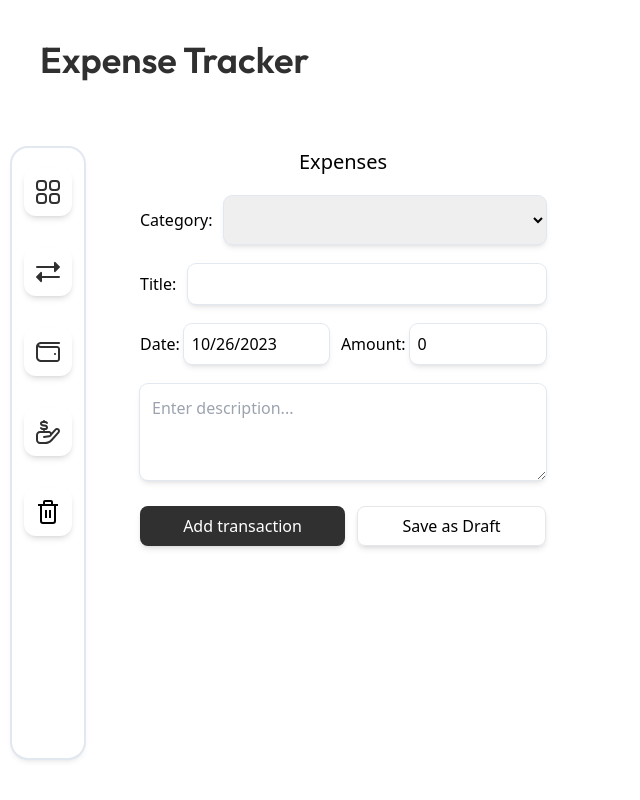
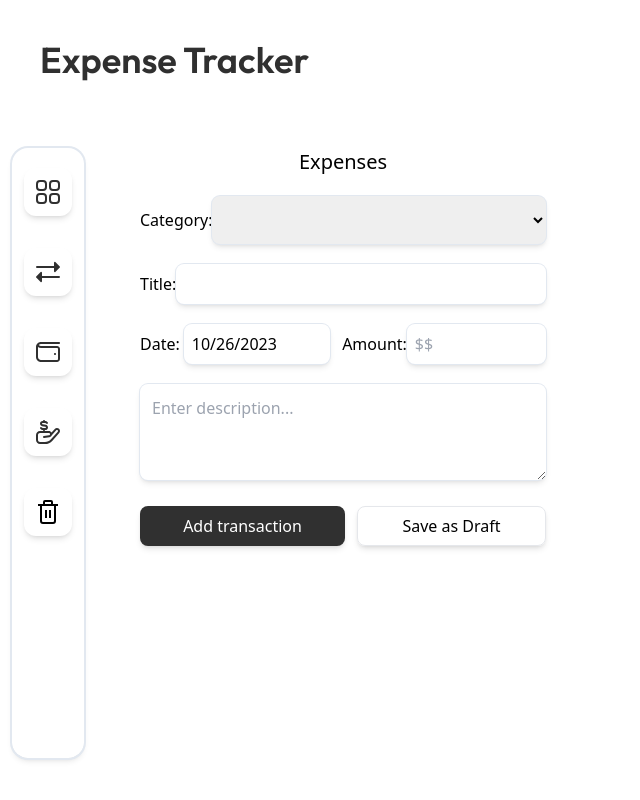
Before and after one commit to reyuer10/react-expense-tracker, a React (Vite) app: page /expenses-entry in a window 1280 px wide. Shown: the whole page, without its empty margins (0-640 px from the left). Built offline with nearby package versions, Linux system fonts and the light colour scheme.

Commit message:
commit changes at 11:11PM

```diff
--- a/src/App.jsx
+++ b/src/App.jsx
@@ -22,7 +22,7 @@ export default function App() {
       <Header />
       <Routes>
         <Route element={<RootLayout />}>
-        <Route path="/" element={<DashBoard />} />
+          <Route path="*" element={<DashBoard />} />
           <Route path="/transactions" element={<Transactions />} />
           <Route path="/expenses" element={<Expenses />} />
           <Route path="/income" element={<Income />} />
--- /dev/null
+++ b/src/pages/button/BudgetButton.jsx
@@ -0,0 +1,22 @@
+import React from "react";
+import { Link } from "react-router-dom";
+
+export default function BudgetButton() {
+  return (
+    <>
+      <Link to="/" className="flex  shadow-md px-4 py-2 rounded-lg font-medium text-md space-x-2 hover:bg-slate-50">
+        <svg
+          id="Layer_1"
+          height="24"
+          viewBox="0 0 24 24"
+          width="24"
+          xmlns="http://www.w3.org/2000/svg"
+          data-name="Layer 1"
+        >
+          <path d="m18 24h-12a5.006 5.006 0 0 1 -5-5v-14a5.006 5.006 0 0 1 5-5h12a5.006 5.006 0 0 1 5 5v14a5.006 5.006 0 0 1 -5 5zm-12-22a3 3 0 0 0 -3 3v14a3 3 0 0 0 3 3h12a3 3 0 0 0 3-3v-14a3 3 0 0 0 -3-3zm10 8h-8a3 3 0 0 1 0-6h8a3 3 0 0 1 0 6zm-8-4a1 1 0 0 0 0 2h8a1 1 0 0 0 0-2zm-2 7a1 1 0 1 0 1 1 1 1 0 0 0 -1-1zm4 0a1 1 0 1 0 1 1 1 1 0 0 0 -1-1zm4 0a1 1 0 1 0 1 1 1 1 0 0 0 -1-1zm-8 4a1 1 0 1 0 1 1 1 1 0 0 0 -1-1zm4 0a1 1 0 1 0 1 1 1 1 0 0 0 -1-1zm8-4a1 1 0 1 0 1 1 1 1 0 0 0 -1-1zm1 5a1 1 0 0 0 -1-1h-4a1 1 0 0 0 0 2h4a1 1 0 0 0 1-1z" />
+        </svg>
+        <p>Budget Management</p>
+      </Link >
+    </>
+  );
+}
--- a/src/pages/button/DraftButton.jsx
+++ b/src/pages/button/DraftButton.jsx
@@ -1,9 +1,13 @@
 import React from "react";
+import { Link } from "react-router-dom";
 
 export default function DraftButton() {
   return (
     <>
-   <button className="flex  shadow-md px-4 py-2 rounded-lg font-medium text-md space-x-2 hover:bg-slate-50">
+      <Link
+        to="/draft"
+        className="flex  shadow-md px-4 py-2 rounded-lg font-medium text-md space-x-2 hover:bg-slate-50"
+      >
         <svg
           id="Layer_1"
           height="20"
@@ -15,7 +19,7 @@ export default function DraftButton() {
           <path d="m17 14a1 1 0 0 1 -1 1h-8a1 1 0 0 1 0-2h8a1 1 0 0 1 1 1zm-4 3h-5a1 1 0 0 0 0 2h5a1 1 0 0 0 0-2zm9-6.515v8.515a5.006 5.006 0 0 1 -5 5h-10a5.006 5.006 0 0 1 -5-5v-14a5.006 5.006 0 0 1 5-5h4.515a6.958 6.958 0 0 1 4.95 2.05l3.484 3.486a6.951 6.951 0 0 1 2.051 4.949zm-6.949-7.021a5.01 5.01 0 0 0 -1.051-.78v4.316a1 1 0 0 0 1 1h4.316a4.983 4.983 0 0 0 -.781-1.05zm4.949 7.021c0-.165-.032-.323-.047-.485h-4.953a3 3 0 0 1 -3-3v-4.953c-.162-.015-.321-.047-.485-.047h-4.515a3 3 0 0 0 -3 3v14a3 3 0 0 0 3 3h10a3 3 0 0 0 3-3z" />
         </svg>
         <p>Draft</p>
-   </button>
+      </Link>
     </>
   );
 }
--- a/src/pages/dashboard/DashBoard.jsx
+++ b/src/pages/dashboard/DashBoard.jsx
@@ -18,7 +18,13 @@ import { useDispatch, useSelector } from "react-redux";
 import { close_modal, open_modal } from "../../features/transactionSlice";
 import ExpensesEntry from "../entry/ExpensesEntry";
 import IncomeEntry from "../entry/IncomeEntry";
+
+import { Route, Routes } from "react-router-dom";
+
+import BudgetButton from "../button/BudgetButton";
 import DraftButton from "../button/DraftButton";
+
+import Draft from "./Draft";
 import BudgetManagement from "./BudgetManagement";
 
 export default function DashBoard() {
@@ -51,6 +57,7 @@ export default function DashBoard() {
           <p className="text-2xl font-semibold">DashBoard</p>
         </div>
         <div className="flex space-x-3">
+          <BudgetButton />
           <DraftButton />
           <TransactionButton handleOpenModal={handleOpenModal} />
         </div>
@@ -65,7 +72,10 @@ export default function DashBoard() {
           ))}
         </div>
         <div>
-          <BudgetManagement />
+          <Routes>
+            <Route path="/" element={<BudgetManagement />} />
+            <Route path="/draft" element={<Draft />} />
+          </Routes>
         </div>
       </div>
       {modalTransactions && (
--- /dev/null
+++ b/src/pages/dashboard/Draft.jsx
@@ -0,0 +1,9 @@
+import React from "react";
+
+export default function Draft() {
+  return (
+    <div className="shadow-md mx-3 p-3 rounded-[40px] w-[580px] h-[calc(100vh-290px)] ring-2 ring-slate-200">
+      Draft
+    </div>
+  );
+}
--- a/src/pages/entry/ExpensesEntry.jsx
+++ b/src/pages/entry/ExpensesEntry.jsx
@@ -8,13 +8,21 @@ import DatePicker from "react-datepicker";
 import "react-datepicker/dist/react-datepicker.css";
 import { expCategory } from "./category-expense/expCategory";
 
+import { useForm } from "react-hook-form";
+
 export default function ExpensesEntry({ isClose, closeExpense }) {
+  const {
+    register,
+    handleSubmit,
+    getValues,
+    formState: { errors },
+  } = useForm();
   const dispatch = useDispatch();
 
   const [expenseTitle, setExpenseTitle] = useState("");
   const [expenseDescription, setExpenseDescription] = useState("");
-  const [expenseAmount, setExpenseAmount] = useState(0);
-  const [expenseCategory, setExpenseCategory] = useState("");
+  // const [expenseAmount, setExpenseAmount] = useState(0);
+  // const [expenseCategory, setExpenseCategory] = useState("");
   const [expenseDate, setExpenseDate] = useState(new Date());
 
   const handleAddExpenseEntry = () => {
@@ -23,11 +31,15 @@ export default function ExpensesEntry({ isClose, closeExpense }) {
       day: "numeric",
     });
 
+    const expensesCategory = getValues("expensesCategory");
+    const expensesTitle = getValues("expensesTitle");
+    const expensesAmount = getValues("expensesAmount");
+
     dispatch(
       expense_transaction({
-        eCategory: expenseCategory,
-        eTitle: expenseTitle,
-        eAmount: expenseAmount,
+        eCategory: expensesCategory,
+        eTitle: expensesTitle,
+        eAmount: expensesAmount,
         eDescription: expenseDescription,
         eDate: formattedDate,
       })
@@ -38,18 +50,33 @@ export default function ExpensesEntry({ isClose, closeExpense }) {
     closeExpense();
   };
 
+  const isPositive = (value) => {
+    return parseFloat(value) >= 0;
+  };
+
   return (
-    <div className="py-7 px-8 space-y-5 w-[470px]">
+    <form
+      onSubmit={handleSubmit(handleAddExpenseEntry)}
+      className="py-7 px-8 space-y-5 w-[470px]"
+    >
       <div>
         <p className="text-xl text-center">Expenses</p>
       </div>
-      <div className="space-x-3 flex items-center">
+      <div className="space-x-3 flex flex-col">
+        <div className="flex items-center">
           <label htmlFor="category">Category:</label>
           <select
-          value={expenseCategory}
+            // value={expenseCategory}
             id="category"
-          className="p-3 shadow-md ring-1 ring-slate-200 rounded-lg w-full"
-          onChange={(e) => setExpenseCategory(e.target.value)}
+            className={`${
+              errors.expensesCategory
+                ? "border-red-400 border focus-within:outline-red-400"
+                : ""
+            } p-3 shadow-md ring-1 ring-slate-200 rounded-lg w-full`}
+            // onChange={(e) => setExpenseCategory(e.target.value)}
+            {...register("expensesCategory", {
+              required: "Category is required.",
+            })}
           >
             {expCategory.map((expenses) => (
               <option key={expenses.id} value={`${expenses.value}`}>
@@ -58,15 +85,39 @@ export default function ExpensesEntry({ isClose, closeExpense }) {
             ))}
           </select>
         </div>
-      <div className="space-x-3 flex items-center">
+        <div>
+          {errors.expensesCategory && (
+            <div className="text-center text-red-400">
+              {errors.expensesCategory.message}
+            </div>
+          )}
+        </div>
+      </div>
+      <div className="space-x-3 flex flex-col">
+        <div className="flex items-center">
           <label htmlFor="title">Title: </label>
           <input
-          value={expenseTitle}
-          className="p-2 shadow-md ring-1 ring-slate-200 rounded-lg w-full"
+            // value={expenseTitle}
+            className={`${
+              errors.expensesTitle
+                ? "border-red-400 border focus-within:outline-red-400"
+                : ""
+            } p-2 shadow-md ring-1 ring-slate-200 rounded-lg w-full`}
             type="text"
             id="title"
-          onChange={(e) => setExpenseTitle(e.target.value)}
+            // onChange={(e) => setExpenseTitle(e.target.value)}
+            {...register("expensesTitle", {
+              required: "Title is required.",
+            })}
           />
+        </div>
+        <div>
+          {errors.expensesTitle && (
+            <div className="text-center text-red-400">
+              {errors.expensesTitle.message}
+            </div>
+          )}
+        </div>
       </div>
       <div className="flex items-center space-x-3">
         <div className="flex items-center space-x-1">
@@ -78,16 +129,34 @@ export default function ExpensesEntry({ isClose, closeExpense }) {
             className="p-2 shadow-md ring-1 ring-slate-200 rounded-lg w-full"
           />
         </div>
-        <div className="space-x-1 flex items-center">
+        <div className="space-x-1 flex flex-col">
+          <div className="flex items-center">
             <label htmlFor="amount">Amount: </label>
             <input
-            value={expenseAmount}
+              // value={expenseAmount}
               placeholder="$$"
-            className="p-2 shadow-md ring-1 ring-slate-200 rounded-lg w-full"
-            type="text"
+              className={`${
+                errors.expensesTitle
+                  ? "border-red-400 border focus-within:outline-red-400"
+                  : ""
+              } p-2 shadow-md ring-1 ring-slate-200 rounded-lg w-full`}
+              type="number"
               id="amount"
-            onChange={(e) => setExpenseAmount(e.target.value)}
+              // onChange={(e) => setExpenseAmount(e.target.value)}
+              {...register("expensesAmount", {
+                required: "Amount is required.",
+                validate: (value) =>
+                  isPositive(value) || "Non-negative values required",
+              })}
             />
+          </div>
+          <div>
+            {errors.expensesAmount && (
+              <div className="text-center text-red-400">
+                {errors.expensesAmount.message}
+              </div>
+            )}
+          </div>
         </div>
       </div>
 
@@ -104,7 +173,7 @@ export default function ExpensesEntry({ isClose, closeExpense }) {
       </div>
       <div className="flex space-x-3">
         <button
-          onClick={handleAddExpenseEntry}
+          type="submit"
           className="px-4 py-2 rounded-lg bg-[#303030] text-white font-medium w-full shadow-md hover:bg-slate-600 transition-colors"
         >
           Add transaction
@@ -113,6 +182,6 @@ export default function ExpensesEntry({ isClose, closeExpense }) {
           Save as Draft
         </button>
       </div>
-    </div>
+    </form>
   );
 }
```
Also changed, not shown: src/assets/button_svg/calculator.svg (added). Lines whose indentation alone changed are shown as unchanged.
